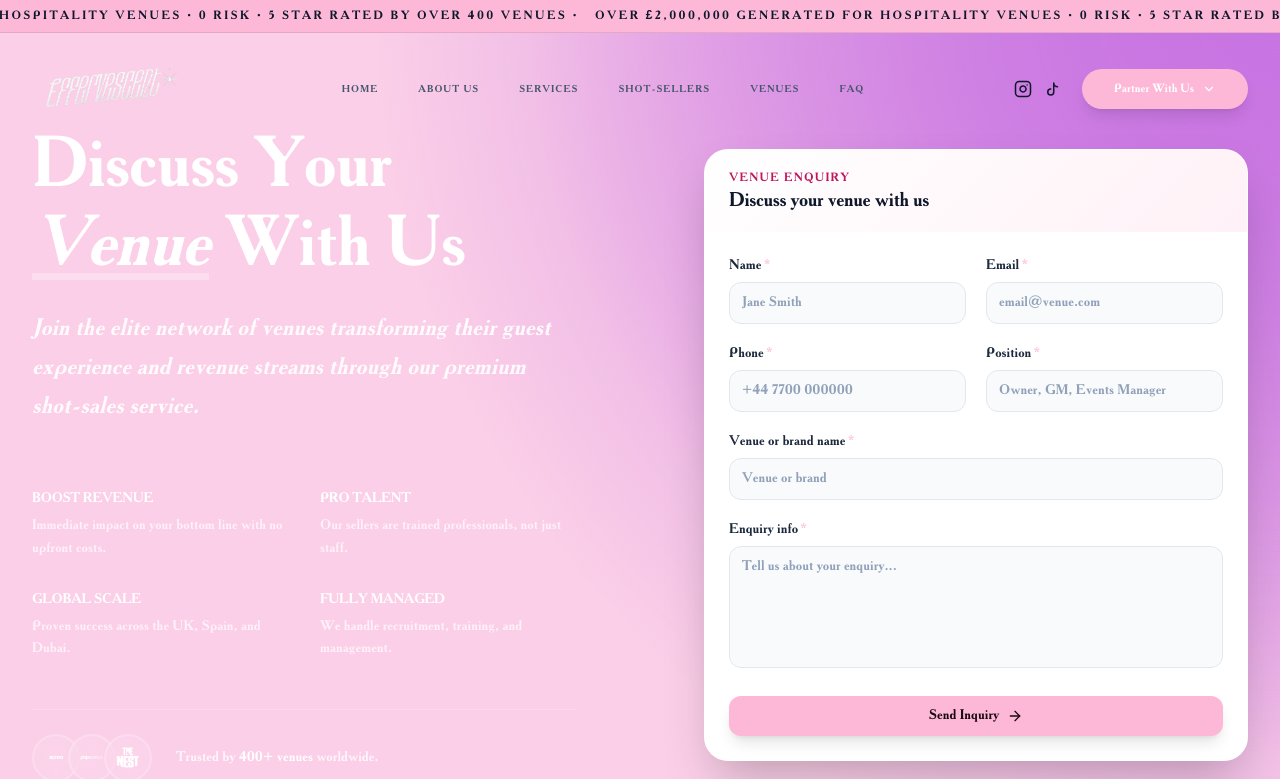
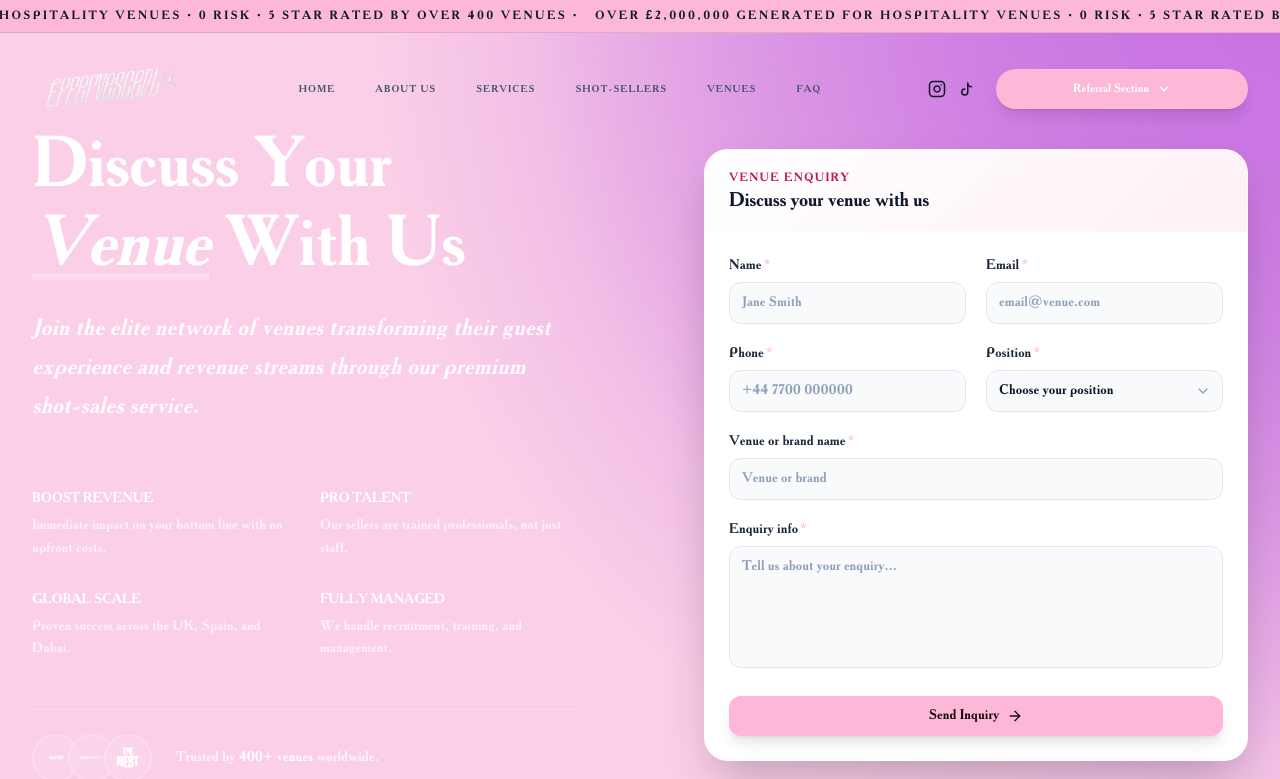
Before and after one commit to veltraaisolutions/Effervescent-Agency-website, a Next.js app: page /contact in a window 1280 px wide. Shown: the top 779 px of the page. Built offline with nearby package versions, Linux system fonts and the light colour scheme.

Commit message:
Include button scrolling effect and fixed shot seller typo anf make the venue from more beautiful

```diff
--- a/src/app/contact/page.tsx
+++ b/src/app/contact/page.tsx
@@ -1,26 +1,31 @@
 "use client";
 
 import { useState } from "react";
-import { AlertCircle, CheckCircle2, Loader2, ArrowRight } from "lucide-react";
+import { AlertCircle, CheckCircle2, Loader2, ArrowRight, ChevronDown } from "lucide-react";
 import Image from "next/image";
 import {
   venueInquirySchema,
+  venuePositionOptions,
+  type VenueInquiry,
   type VenueInquiryInput,
 } from "@/lib/validations/venue";
 
-type VenueFieldErrors = Partial<Record<keyof VenueInquiryInput, string>>;
+type VenueInquiryFormState = Omit<VenueInquiryInput, "position"> & {
+  position: VenueInquiry["position"] | "";
+};
+type VenueFieldErrors = Partial<Record<keyof VenueInquiryFormState, string>>;
 
 const B = "#FDB8D7";
 
 const onFocusBrand = (
-  e: React.FocusEvent<HTMLInputElement | HTMLTextAreaElement>,
+  e: React.FocusEvent<HTMLInputElement | HTMLTextAreaElement | HTMLSelectElement>,
 ) => {
   e.currentTarget.style.boxShadow = `0 0 0 2px ${B}55`;
   e.currentTarget.style.borderColor = B;
 };
 
 const onBlurBrand = (
-  e: React.FocusEvent<HTMLInputElement | HTMLTextAreaElement>,
+  e: React.FocusEvent<HTMLInputElement | HTMLTextAreaElement | HTMLSelectElement>,
 ) => {
   e.currentTarget.style.boxShadow = "";
   e.currentTarget.style.borderColor = "";
@@ -110,8 +115,44 @@ function TextareaInput({
   );
 }
 
+function SelectInput({
+  options,
+  value,
+  onChange,
+  placeholder = "Select...",
+}: {
+  options: readonly string[];
+  value: string;
+  onChange: (value: VenueInquiry["position"]) => void;
+  placeholder?: string;
+}) {
+  return (
+    <div className="relative">
+      <select
+        required
+        value={value}
+        onChange={(e) => onChange(e.target.value as VenueInquiry["position"])}
+        onFocus={onFocusBrand}
+        onBlur={onBlurBrand}
+        style={{ colorScheme: "light" }}
+        className="w-full appearance-none px-3 py-2.5 border border-slate-200 rounded-xl text-sm bg-slate-50 text-slate-900 focus:outline-none transition-all"
+      >
+        <option value="" className="text-slate-400">
+          {placeholder}
+        </option>
+        {options.map((option) => (
+          <option key={option} value={option} className="text-slate-900 bg-white">
+            {option}
+          </option>
+        ))}
+      </select>
+      <ChevronDown className="absolute right-3 top-1/2 -translate-y-1/2 w-4 h-4 text-slate-400 pointer-events-none" />
+    </div>
+  );
+}
+
 export default function ContactPage() {
-  const [formData, setFormData] = useState<VenueInquiryInput>({
+  const [formData, setFormData] = useState<VenueInquiryFormState>({
     name: "",
     email: "",
     phone: "",
@@ -311,8 +352,9 @@ export default function ContactPage() {
                       </div>
                       <div>
                         <FieldLabel required>Position</FieldLabel>
-                        <TextInput
-                          placeholder="Owner, GM, Events Manager"
+                        <SelectInput
+                          options={venuePositionOptions}
+                          placeholder="Choose your position"
                           value={formData.position}
                           onChange={(value) => setFormData({ ...formData, position: value })}
                         />
--- a/src/app/page.tsx
+++ b/src/app/page.tsx
@@ -33,7 +33,7 @@ export default function Home() {
               <div className="h-4 w-px bg-white/20 hidden md:block" />
             </div>
             <p className="text-[10px] md:text-xs font-black uppercase tracking-[0.15em] text-white text-center md:text-left leading-relaxed">
-              5/5 BY 400+ VENUES <span className="mx-1 md:mx-2 opacity-30">•</span> Short-Sellers <span className="mx-1 md:mx-2 opacity-30">•</span> Hostesses <span className="mx-1 md:mx-2 opacity-30">•</span> Entertainment <span className="mx-1 md:mx-2 opacity-30">•</span> Trust Partner
+              5/5 BY 400+ VENUES <span className="mx-1 md:mx-2 opacity-30">•</span> Shot-Sellers <span className="mx-1 md:mx-2 opacity-30">•</span> Hostesses <span className="mx-1 md:mx-2 opacity-30">•</span> Entertainment <span className="mx-1 md:mx-2 opacity-30">•</span> Trust Partner
             </p>
           </motion.div>
 
--- a/src/app/services/page.tsx
+++ b/src/app/services/page.tsx
@@ -59,7 +59,7 @@ export default function ServicesPage() {
               </div>              <div className="h-4 w-px bg-white/20 hidden md:block" />
             </div>
             <p className="text-[10px] md:text-xs font-black uppercase tracking-[0.15em] text-white text-center md:text-left leading-relaxed">
-              5/5 BY 400+ VENUES <span className="mx-1 md:mx-2 opacity-30">•</span> Short-Sellers <span className="mx-1 md:mx-2 opacity-30">•</span> Hostesses <span className="mx-1 md:mx-2 opacity-30">•</span> Entertainment <span className="mx-1 md:mx-2 opacity-30">•</span> Trust Partner
+              5/5 BY 400+ VENUES <span className="mx-1 md:mx-2 opacity-30">•</span> Shot-Sellers <span className="mx-1 md:mx-2 opacity-30">•</span> Hostesses <span className="mx-1 md:mx-2 opacity-30">•</span> Entertainment <span className="mx-1 md:mx-2 opacity-30">•</span> Trust Partner
             </p>
           </motion.div>
 
--- a/src/components/Navbar.tsx
+++ b/src/components/Navbar.tsx
@@ -8,13 +8,22 @@ import { Menu, X, ChevronDown } from "lucide-react";
 import { usePathname } from "next/navigation";
 import AnnouncementBar from "./AnnouncementBar";
 
+const partnerCtas = [
+  { label: "Partner With Us", mobileLabel: "Partner", href: "/contact" },
+  { label: "Become a Shot Seller", mobileLabel: "Shot Seller", href: "/apply" },
+  { label: "Referral Section", mobileLabel: "Referrals", href: "/referrals" },
+  { label: "Discuss Your Venue With Us", mobileLabel: "Venues", href: "/contact" },
+];
+
 const Navbar = () => {
   const [isScrolled, setIsScrolled] = useState(false);
   const [mobileMenuOpen, setMobileMenuOpen] = useState(false);
   const [mobileDropdownOpen, setMobileDropdownOpen] = useState(false);
   const [desktopDropdownOpen, setDesktopDropdownOpen] = useState(false);
+  const [partnerCtaIndex, setPartnerCtaIndex] = useState(0);
   const pathname = usePathname();
   const navIsSolid = isScrolled || mobileMenuOpen;
+  const activePartnerCta = partnerCtas[partnerCtaIndex];
 
   useEffect(() => {
     const handleScroll = () => {
@@ -22,6 +31,14 @@ const Navbar = () => {
     };
     window.addEventListener("scroll", handleScroll);
     return () => window.removeEventListener("scroll", handleScroll);
+  }, []);
+
+  useEffect(() => {
+    const interval = window.setInterval(() => {
+      setPartnerCtaIndex((current) => (current + 1) % partnerCtas.length);
+    }, 2400);
+
+    return () => window.clearInterval(interval);
   }, []);
 
   const TikTokIcon = ({ size = 20 }: { size?: number }) => (
@@ -112,14 +129,29 @@ const Navbar = () => {
               </div>
             </Link>
 
-            {/* Mobile Action Dropdown (Centered) */}
+            {/* Mobile Rotating CTA (Centered) */}
             <div className="xl:hidden absolute left-1/2 -translate-x-1/2">
               <div className="relative">
                 <button
+                  type="button"
                   onClick={() => setMobileDropdownOpen(!mobileDropdownOpen)}
-                  className="bg-primary text-white px-4 py-2 rounded-xl text-xs font-black shadow-md flex items-center gap-1 whitespace-nowrap"
+                  className="bg-primary text-white px-3 py-2 rounded-xl text-xs font-black shadow-md flex items-center justify-center gap-1 whitespace-nowrap overflow-hidden min-w-[112px] max-w-[128px]"
                 >
-                  Partner With Us <ChevronDown size={14} className={`transition-transform ${mobileDropdownOpen ? 'rotate-180' : ''}`} />
+                  <span className="overflow-hidden">
+                    <AnimatePresence mode="wait">
+                      <motion.span
+                        key={activePartnerCta.mobileLabel}
+                        initial={{ y: 18, opacity: 0 }}
+                        animate={{ y: 0, opacity: 1 }}
+                        exit={{ y: -18, opacity: 0 }}
+                        transition={{ duration: 0.35, ease: "easeInOut" }}
+                        className="block truncate"
+                      >
+                        {activePartnerCta.mobileLabel}
+                      </motion.span>
+                    </AnimatePresence>
+                  </span>
+                  <ChevronDown size={14} className={`transition-transform ${mobileDropdownOpen ? "rotate-180" : ""}`} />
                 </button>
                 <AnimatePresence>
                   {mobileDropdownOpen && (
@@ -127,11 +159,18 @@ const Navbar = () => {
                       initial={{ opacity: 0, y: 10 }}
                       animate={{ opacity: 1, y: 0 }}
                       exit={{ opacity: 0, y: 10 }}
-                      className="absolute left-1/2 -translate-x-1/2 top-full mt-2 w-56 bg-white rounded-xl shadow-premium border border-slate-100 overflow-hidden flex flex-col"
+                      className="absolute left-1/2 -translate-x-1/2 top-full mt-2 w-64 bg-white rounded-xl shadow-premium border border-slate-100 overflow-hidden flex flex-col"
                     >
-                      <Link href="/apply" onClick={() => setMobileDropdownOpen(false)} className="px-4 py-3 text-xs font-bold text-slate-700 hover:bg-slate-50 border-b border-slate-50">Become a shot seller</Link>
-                      <Link href="/referrals" onClick={() => setMobileDropdownOpen(false)} className="px-4 py-3 text-xs font-bold text-slate-700 hover:bg-slate-50 border-b border-slate-50">Referral section</Link>
-                      <Link href="/contact" onClick={() => setMobileDropdownOpen(false)} className="px-4 py-3 text-xs font-bold text-slate-700 hover:bg-slate-50">Discuss your venue with Us</Link>
+                      {partnerCtas.map((cta, index) => (
+                        <Link
+                          key={`${cta.label}-${index}`}
+                          href={cta.href}
+                          onClick={() => setMobileDropdownOpen(false)}
+                          className="px-4 py-3 text-xs font-bold text-slate-700 hover:bg-slate-50 border-b border-slate-50 last:border-b-0"
+                        >
+                          {cta.label}
+                        </Link>
+                      ))}
                     </motion.div>
                   )}
                 </AnimatePresence>
@@ -178,9 +217,22 @@ const Navbar = () => {
                 <button
                   type="button"
                   onClick={() => setDesktopDropdownOpen(!desktopDropdownOpen)}
-                  className="inline-flex items-center gap-2 bg-primary text-white px-8 py-3 rounded-full text-xs font-black shadow-lg transition-all hover:scale-105 active:scale-95 whitespace-nowrap"
+                  className="inline-flex items-center justify-center gap-2 bg-primary text-white px-8 py-3 rounded-full text-xs font-black shadow-lg transition-all hover:scale-105 active:scale-95 whitespace-nowrap overflow-hidden min-w-[252px]"
                 >
-                  Partner With Us
+                  <span className="overflow-hidden">
+                    <AnimatePresence mode="wait">
+                      <motion.span
+                        key={activePartnerCta.label}
+                        initial={{ y: 18, opacity: 0 }}
+                        animate={{ y: 0, opacity: 1 }}
+                        exit={{ y: -18, opacity: 0 }}
+                        transition={{ duration: 0.35, ease: "easeInOut" }}
+                        className="block"
+                      >
+                        {activePartnerCta.label}
+                      </motion.span>
+                    </AnimatePresence>
+                  </span>
                   <ChevronDown
                     size={14}
                     className={`transition-transform ${desktopDropdownOpen ? "rotate-180" : ""}`}
@@ -194,27 +246,16 @@ const Navbar = () => {
                       exit={{ opacity: 0, y: 10 }}
                       className="absolute right-0 top-full mt-3 w-64 bg-white rounded-xl shadow-premium border border-slate-100 overflow-hidden flex flex-col"
                     >
-                      <Link
-                        href="/apply"
-                        onClick={() => setDesktopDropdownOpen(false)}
-                        className="px-4 py-3 text-xs font-bold text-slate-700 hover:bg-slate-50 border-b border-slate-50"
-                      >
-                        Become a shot seller
-                      </Link>
-                      <Link
-                        href="/referrals"
-                        onClick={() => setDesktopDropdownOpen(false)}
-                        className="px-4 py-3 text-xs font-bold text-slate-700 hover:bg-slate-50 border-b border-slate-50"
-                      >
-                        Referral section
-                      </Link>
-                      <Link
-                        href="/contact"
-                        onClick={() => setDesktopDropdownOpen(false)}
-                        className="px-4 py-3 text-xs font-bold text-slate-700 hover:bg-slate-50"
-                      >
-                        Discuss your venue with Us
-                      </Link>
+                      {partnerCtas.map((cta, index) => (
+                        <Link
+                          key={`${cta.label}-${index}`}
+                          href={cta.href}
+                          onClick={() => setDesktopDropdownOpen(false)}
+                          className="px-4 py-3 text-xs font-bold text-slate-700 hover:bg-slate-50 border-b border-slate-50 last:border-b-0"
+                        >
+                          {cta.label}
+                        </Link>
+                      ))}
                     </motion.div>
                   )}
                 </AnimatePresence>
--- a/src/lib/validations/venue.ts
+++ b/src/lib/validations/venue.ts
@@ -6,6 +6,15 @@ const requiredText = (label: string, max: number) =>
     .trim()
     .min(1, `${label} is required`)
     .max(max, `${label} must be ${max} characters or fewer`);
+
+export const venuePositionOptions = [
+  "Owner",
+  "General Manager",
+  "Events Manager",
+  "Marketing Manager",
+  "Shot Seller / Shot Girl",
+  "Other",
+] as const;
 
 export const venueInquirySchema = z.strictObject({
   name: requiredText("Name", 80),
@@ -20,7 +29,9 @@ export const venueInquirySchema = z.strictObject({
     .min(7, "Phone number is required")
     .max(25, "Phone must be 25 characters or fewer")
     .regex(/^\+?[0-9\s().-]+$/, "Please enter a valid phone number"),
-  position: requiredText("Position", 80),
+  position: z.enum(venuePositionOptions, {
+    message: "Please choose a position",
+  }),
   venueName: requiredText("Venue or brand name", 120),
   message: requiredText("Enquiry info", 1500).min(
     10,
```
Also changed, not shown: src/app/faq/page.tsx (+5 -7 lines).
